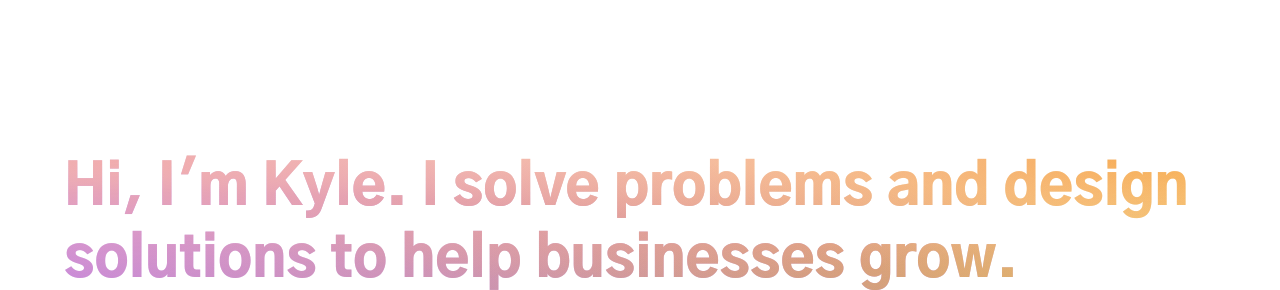
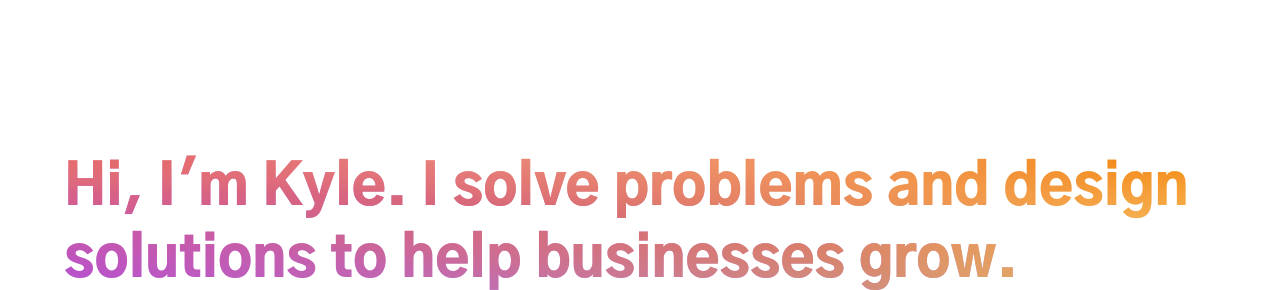
Before and after one commit to kwconrad/kyleconrad, a Gatsby site: page / in a window 1280 px wide. Shown: the part 124-414 px from the top of the page. Built offline with nearby package versions, Linux system fonts and the light colour scheme; Gatsby itself is replaced by a stand-in of ours.

Commit message:
updated gradient and icon spacing

```diff
--- a/src/pages/index.tsx
+++ b/src/pages/index.tsx
@@ -27,7 +27,7 @@ export default function IndexPage() {
             Hi, I'm Kyle. I solve problems and design solutions to help
             businesses grow.
           </motion.h1>
-          <div className="flex items-center space-x-2">
+          <div className="flex items-center mt-2 sm:mt-0 sm:justify-start space-x-2">
             <a
               href={DribbbleURL}
               target="_blank"
--- a/src/styles/global.css
+++ b/src/styles/global.css
@@ -18,12 +18,24 @@ div[role="group"][tabindex] {
 .text-gradient-util {
   background: radial-gradient(
       ellipse at 5% 5%,
-      #f0acad 0%,
+      hsl(359, 69%, 65%) 0%,
       rgba(240, 172, 173, 0) 75%
     ),
-    radial-gradient(ellipse at 95% 5%, #f8ae4b 0%, rgba(248, 174, 75, 0) 75%),
-    radial-gradient(ellipse at 95% 95%, #dbb048 -15%, rgba(219, 176, 72, 0) 75%),
-    radial-gradient(ellipse at 5% 95%, #c284e9 50%, rgba(194, 132, 233, 0) 75%);
+    radial-gradient(
+      ellipse at 95% 5%,
+      hsl(34, 93%, 50%) 0%,
+      rgba(248, 174, 75, 0) 75%
+    ),
+    radial-gradient(
+      ellipse at 95% 95%,
+      hsl(42, 77%, 60%) -15%,
+      rgba(219, 176, 72, 0) 75%
+    ),
+    radial-gradient(
+      ellipse at 5% 95%,
+      hsl(277, 80%, 60%) 50%,
+      rgba(194, 132, 233, 0) 75%
+    );
   background-size: cover;
   -webkit-background-clip: text;
   background-clip: text;
```
